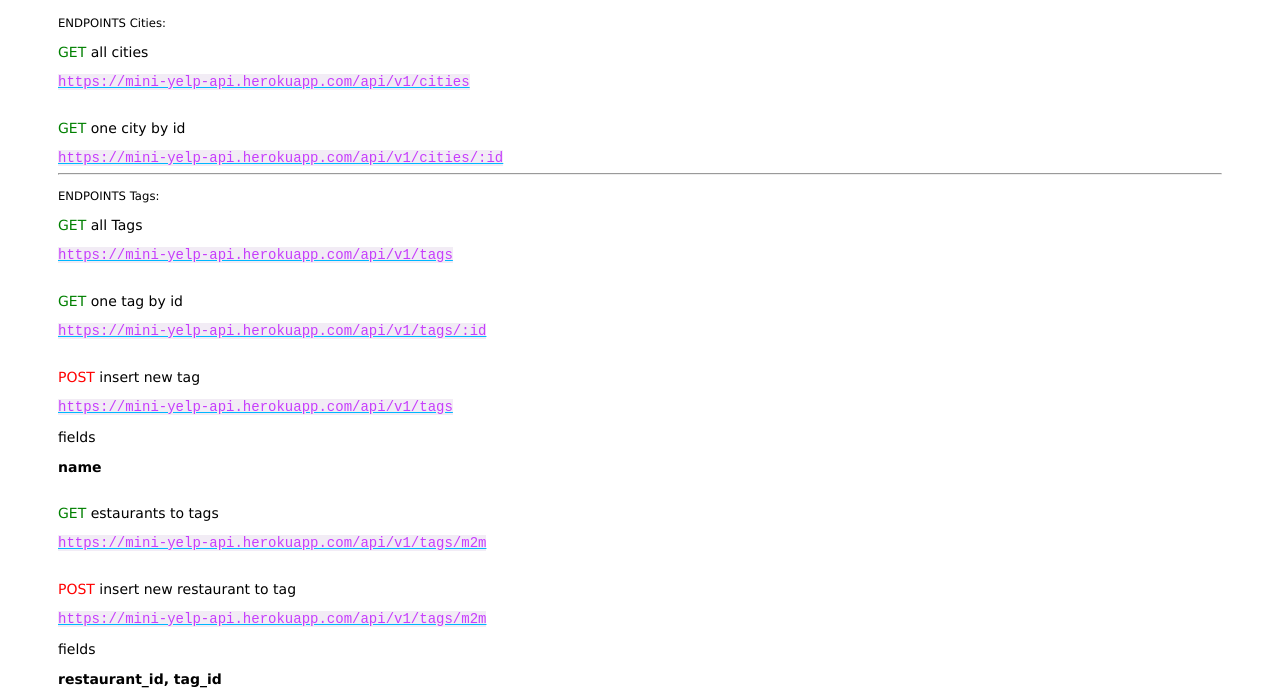
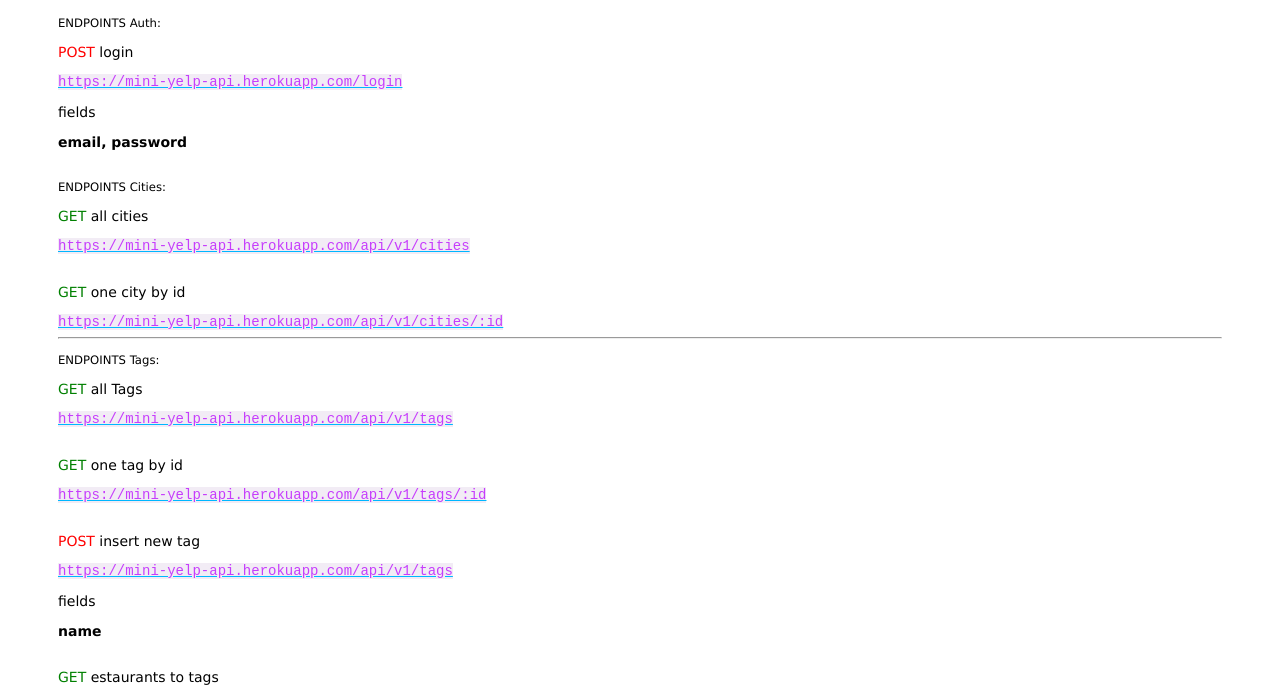
Before and after one commit to Licceeee/mini-yelp, a website: page public/index.html in a window 1280 px wide. Shown: the part 94-787 px from the top of the page. Drawn offline with Linux system fonts and the light colour scheme.

Commit message:
auth docs added

```diff
--- a/public/index.html
+++ b/public/index.html
@@ -7,6 +7,17 @@
 
 <body>
     <h1>Mini Yelp</h1>
+
+    <p><small color="#ff0">ENDPOINTS Auth:</small></p>
+    <p><span style="color: red">POST</span> login</p>
+    <a href="https://mini-yelp-api.herokuapp.com/login">
+        <code style="background-color: #f2ecf5; color: #c63dfc">https://mini-yelp-api.herokuapp.com/login</code>
+    </a>
+    <p>fields</p>
+    <strong>email, password</strong>
+    <br/>
+    <br/>
+
     <p><small color="#ff0">ENDPOINTS Cities:</small></p>
     <p><span style="color: green">GET</span> all cities</p>
     <a href="https://mini-yelp-api.herokuapp.com/api/v1/cities">
```
